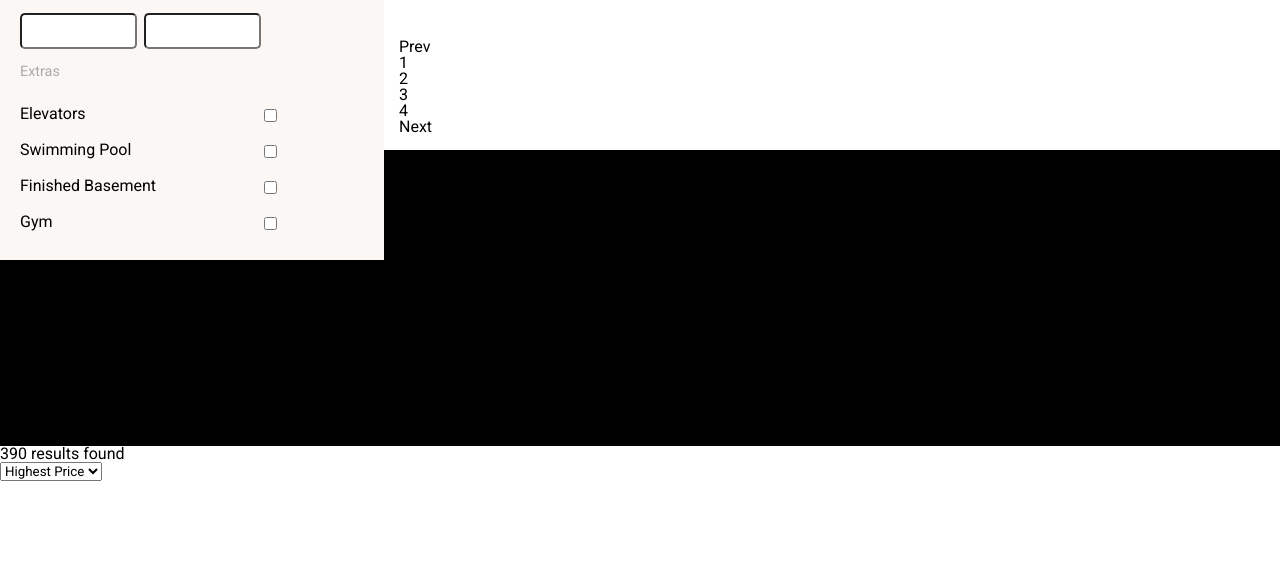
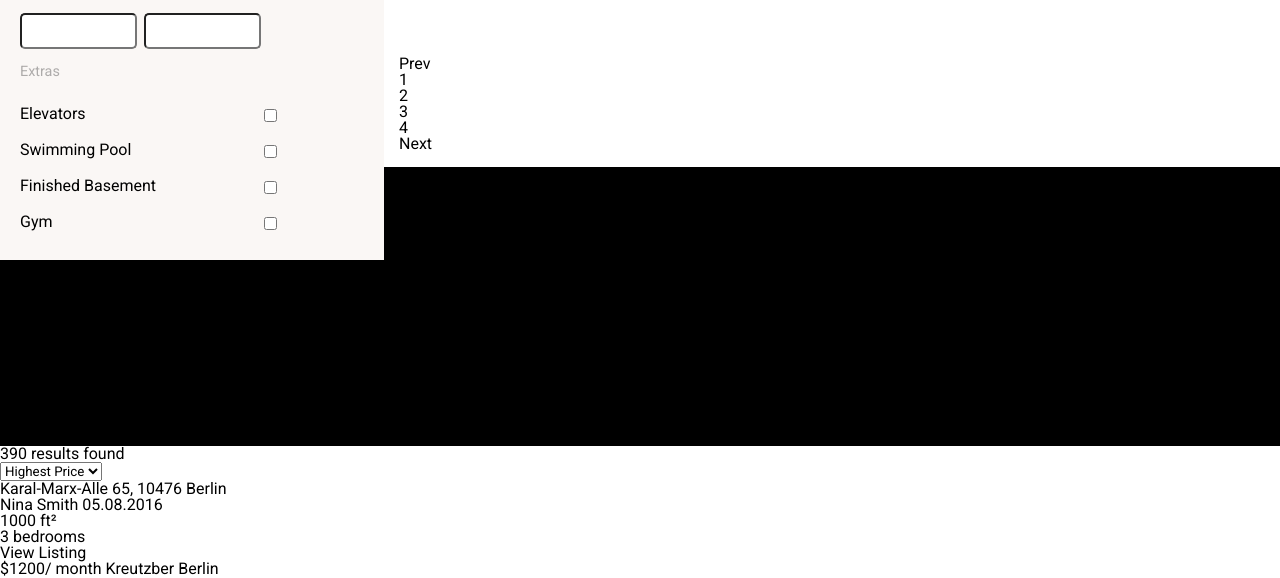
Before and after one commit to Analova/realEstate-Project, a React app: page realEstate/public/index.html in a window 1280 px wide. Shown: the part 410-988 px from the top of the page. Before the commit the page ends 891 px from the top, so only its background shows below. Built offline with nearby package versions, Linux system fonts and the light colour scheme.

Commit message:
fixed bugged with the img

```diff
--- a/realEstate/public/index.html
+++ b/realEstate/public/index.html
@@ -34,3 +34,39 @@
  </div>
 </div>
 </section>
+
+
+<section className="listing-results">
+<div className="listing">
+  <div className="listing-img" >
+   <span className="address">Karal-Marx-Alle 65, 10476 Berlin</span>
+
+   <div className="details">
+     <div className="col-md-3">
+     <div className="user-img"> </div>
+      </div>
+         <div className="col-md-9">
+     <div className="user-details">
+      <span className="user-name">Nina Smith</span>
+      <span className="post-date">05.08.2016</span>
+     </div>
+     <div className="listing-details">
+       <div className="floor-space"> <i className="fas fa-square"></i> <span>   1000 ft&sup2; </span></div>
+       <div className="bedrooms">
+       <i className="fas fa-bed"></i>
+       <span>3 bedrooms </span>
+       </div>
+     </div>
+     <div className="btn"> View Listing</div>
+   </div>
+  </div>
+   </div>
+   </div>
+
+  <div className="bottom-info">
+ <span> $1200/ month</span>
+  <span><i className="fas fa-map-marker"></i> Kreutzber Berlin</span>
+  </div>
+
+
+</section>
--- a/realEstate/public/js/components/realEstate.js
+++ b/realEstate/public/js/components/realEstate.js
@@ -403,6 +403,8 @@ var Header = function (_Component) {
                     ' View Listing'
                   )
                 )
+              )
+            )
           ),
           _react2.default.createElement(
             'div',
@@ -417,8 +419,6 @@ var Header = function (_Component) {
               null,
               _react2.default.createElement('i', { className: 'fas fa-map-marker' }),
               ' Kreutzber Berlin'
-                )
-              )
             )
           )
         ),
```
Also changed, not shown: realEstate/assets/js/realEstate/Listings.js (+6 -4 lines). Lines whose indentation alone changed are shown as unchanged.
